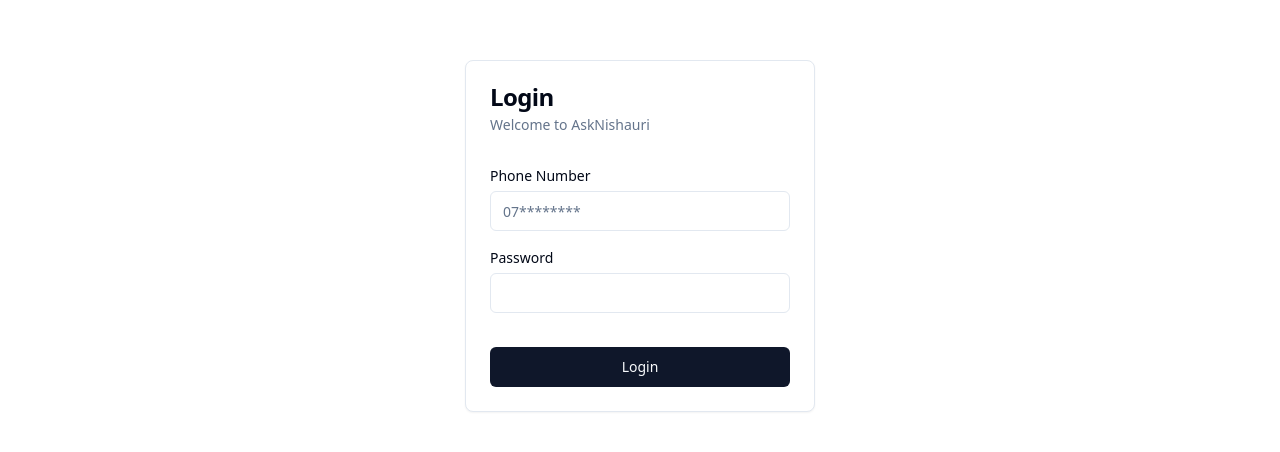
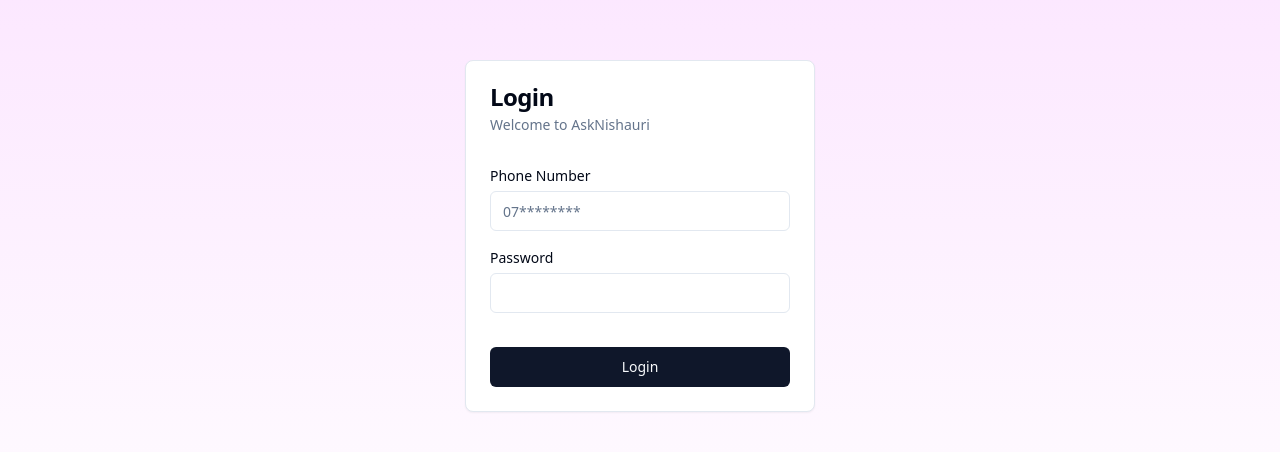
Before and after one commit to johnmark287/AskNishauri, a React (Vite) app: page /login in a window 1280 px wide. Shown: the part 164-616 px from the top of the page. Built offline with nearby package versions, Linux system fonts and the light colour scheme.

Commit message:
update login background

```diff
--- a/src/pages/Login.jsx
+++ b/src/pages/Login.jsx
@@ -17,7 +17,7 @@
 function Login() {
   return (
     <div className="">
-      <div className="h-screen flex justify-center items-center">
+      <div className="bg-gradient-to-b from-[#fbe2ff] to-white h-screen flex justify-center items-center">
         <Card className="w-[350px]">
           <CardHeader>
             <CardTitle>Login</CardTitle>
```
